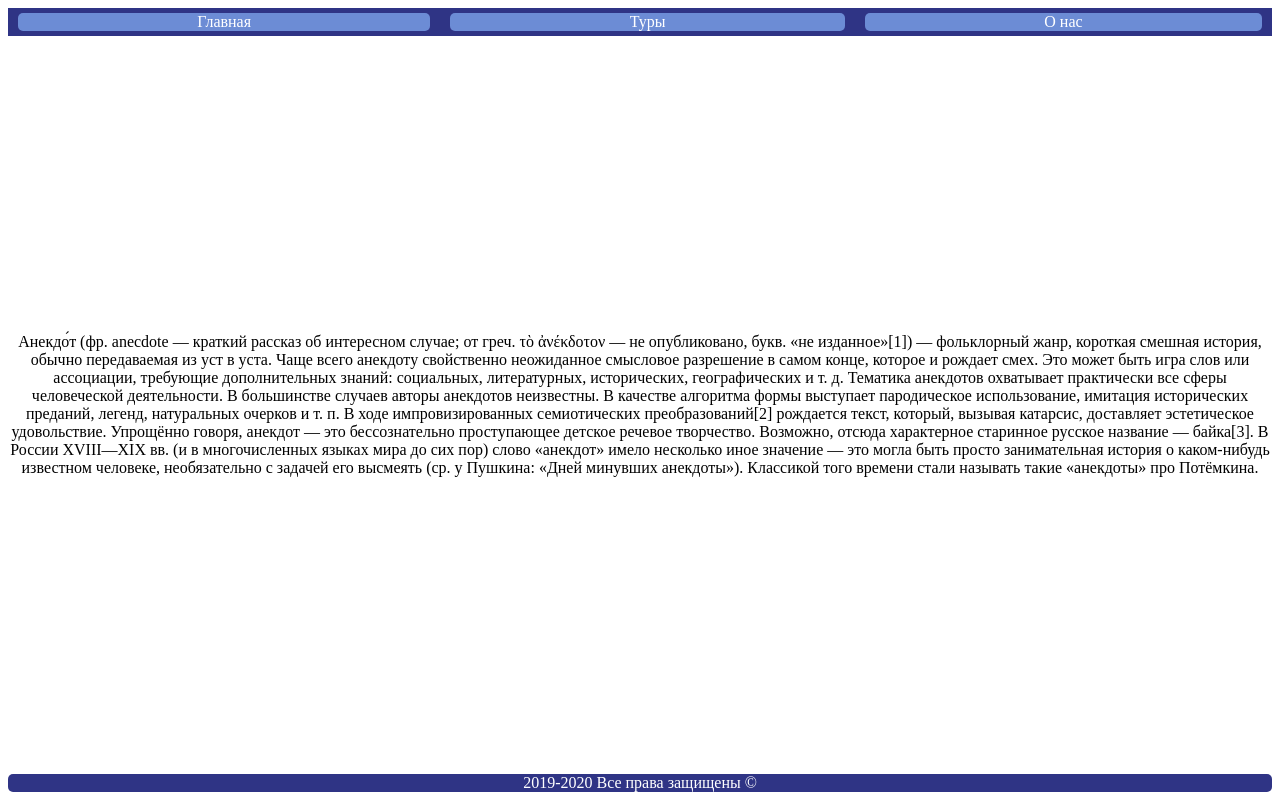
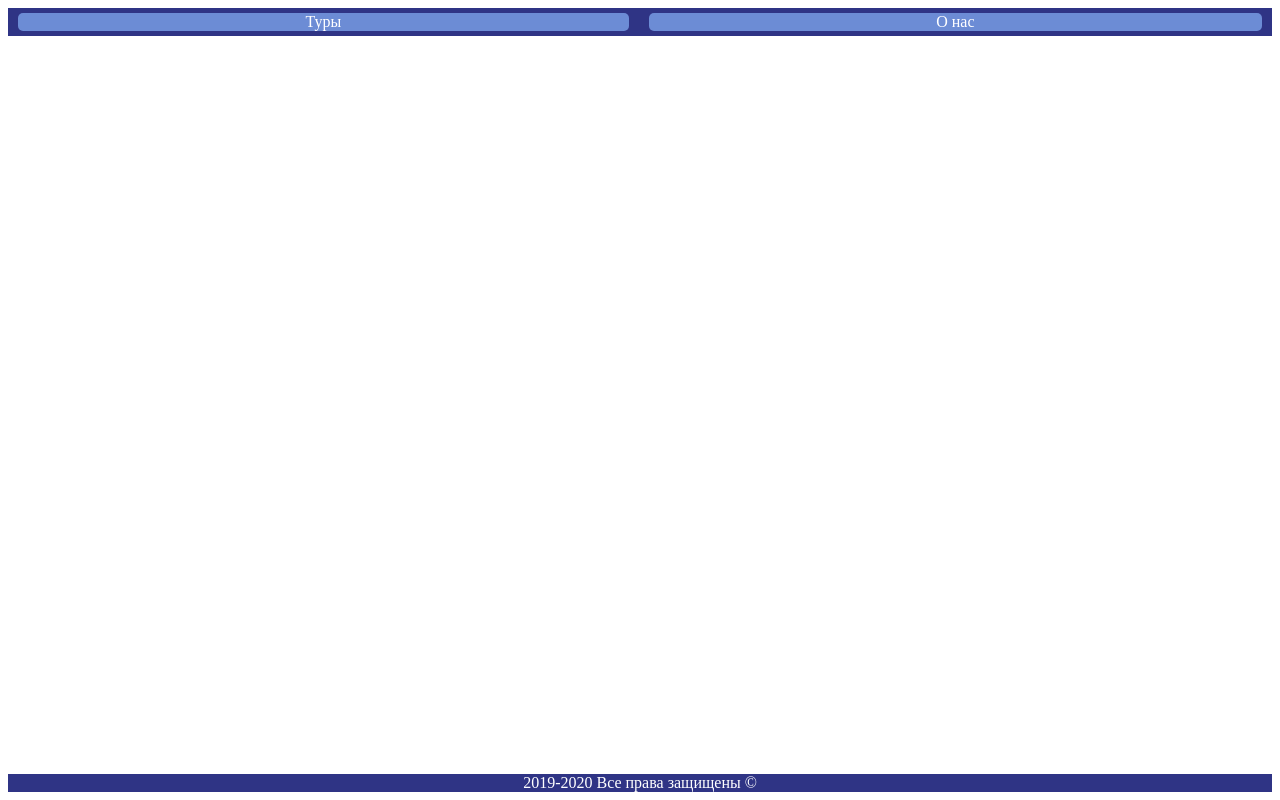
Before and after one commit to skeletoff/tur.ag, a plain HTML site: page index.html in a window 1280 px wide. Drawn offline with Linux system fonts and the light colour scheme.

Commit message:
Add files via upload

```diff
--- a/index.html
+++ b/index.html
@@ -10,25 +10,18 @@
 
 <body>
   <header>
-    <a href="#" class="e1">Главная</a>
+
     <a href="#" class="e1">Туры</a>
     <a href="#" class="e1">О нас</a>
   </header>
 
   <main>
-    Анекдо́т (фр. anecdote — краткий рассказ об интересном случае; от греч. τὸ ἀνέκδοτоν — не опубликовано, букв. «не
-    изданное»[1]) — фольклорный жанр, короткая смешная история, обычно передаваемая из уст в уста. Чаще всего анекдоту
-    свойственно неожиданное смысловое разрешение в самом конце, которое и рождает смех. Это может быть игра слов или
-    ассоциации, требующие дополнительных знаний: социальных, литературных, исторических, географических и т. д. Тематика
-    анекдотов охватывает практически все сферы человеческой деятельности. В большинстве случаев авторы анекдотов
-    неизвестны.
-    В качестве алгоритма формы выступает пародическое использование, имитация исторических преданий, легенд, натуральных
-    очерков и т. п. В ходе импровизированных семиотических преобразований[2] рождается текст, который, вызывая катарсис,
-    доставляет эстетическое удовольствие. Упрощённо говоря, анекдот — это бессознательно проступающее детское речевое
-    творчество. Возможно, отсюда характерное старинное русское название — байка[3].
-    В России XVIII—XIX вв. (и в многочисленных языках мира до сих пор) слово «анекдот» имело несколько иное значение —
-    это могла быть просто занимательная история о каком-нибудь известном человеке, необязательно с задачей его высмеять
-    (ср. у Пушкина: «Дней минувших анекдоты»). Классикой того времени стали называть такие «анекдоты» про Потёмкина.
+<div id="perv1">
+<h2></h2>
+
+
+
+</div>
   </main>
   <footer>
     <div id="footer">2019-2020 Все права защищены ©</div>
--- a/style.css
+++ b/style.css
@@ -21,7 +21,6 @@ footer{
     background-color: #2F3485;
     color: white;
 
-    border-radius: 5px;
 }
 
 html,body{
--- /dev/null
+++ b/style1.css
@@ -0,0 +1,58 @@
+@import url('https://fonts.googleapis.com/css2?family=Roboto:wght@500&display=swap');
+header{
+    display: flex;
+    flex-wrap: wrap;
+    background-color:#2F3485;
+}
+.e1{
+    margin: 5px 10px 5px 10px;
+    background-color: #6C8CD5 ;
+    border-radius: 5px;
+
+
+}
+
+footer{
+    background-color: #2F3485;
+    color: white;
+
+
+}
+html,body{
+    display:flex;
+    flex-direction: column;
+    justify-content: space-between;
+    height: 100%;
+   background-repeat: no-repeat;
+    background-image:url(bruh.jpg);
+    background-size: cover;
+    background-position: center;
+    background-blend-mode: multiply;
+    background-color: rgba(114, 106, 106, 0.747);
+    font-family: 'Roboto', sans-serif;
+}
+header>a{
+ display: flex;
+     color: white;
+     flex-grow: 1;
+     text-decoration: none;
+}
+
+main{
+
+    display: flex;
+    flex-direction: column;
+    justify-content: flex-start;
+}
+#opis{
+border: 1px solid black;
+}
+#poch{
+    border: 1px solid black;
+}
+#zagpoch{
+    text-align: center;
+}
+#zagopis{
+    text-align: center;
+}
```
Also changed, not shown: onas.html (added, +52 -0 lines).
